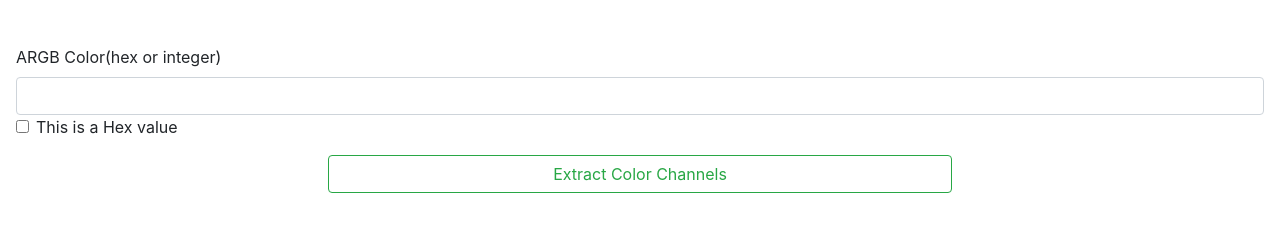
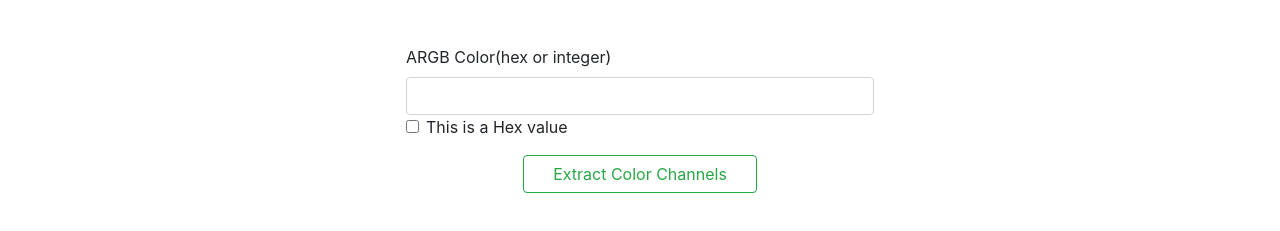
Before and after one commit to josephwhittington/rgba_hex_color_converter, a plain HTML site: page index.html in a window 1280 px wide. Shown: the part 75-306 px from the top of the page. Drawn offline with nearby package versions, Linux system fonts and the light colour scheme.

Commit message:
multiple ids

```diff
--- a/index.html
+++ b/index.html
@@ -6,11 +6,17 @@
     <meta http-equiv="X-UA-Compatible" content="ie=edge">
     <link rel="stylesheet" href="https://maxcdn.bootstrapcdn.com/bootstrap/4.0.0/css/bootstrap.min.css" integrity="sha384-Gn5384xqQ1aoWXA+058RXPxPg6fy4IWvTNh0E263XmFcJlSAwiGgFAW/dAiS6JXm" crossorigin="anonymous">
     <title>ARGB Hex-Color Converter</title>
+    <style>
+        #cont, #output {
+            max-width: 500px;
+        }
+    </style>
+
     <link rel="shortcut icon" href="https://i.stack.imgur.com/J9ftI.png" type="image/x-icon">
 </head>
 <body>
     <h1 class="pt-4 text-center">Whittington Hex Color Converter</h1>
-    <div class="mt-5 w-lg-50 w-sm-75 mx-auto px-3">
+    <div class="mt-5  w-sm-75 w-md-75 w-lg-50 mx-auto px-3" id="cont">
 
         <label for="color">ARGB Color(hex or integer)</label>
         <div >
@@ -29,7 +35,7 @@
         </div>
     </div>
 
-    <div class="mt-5 w-50 w-sm-100 mx-auto p-3" id="output">
+    <div class="mt-5  w-sm-100 mx-auto p-3 w-md-50 w-lg-25" id="output">
 
     </div>
 
```
